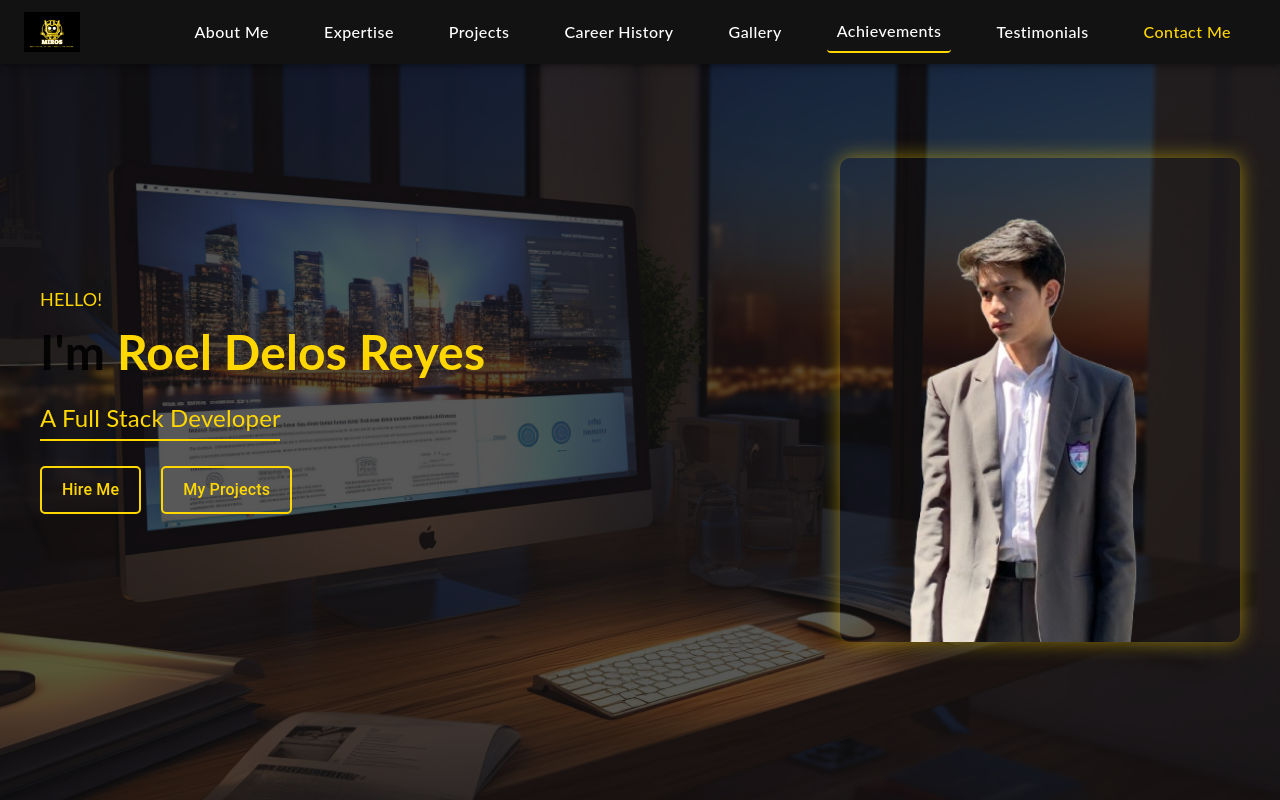
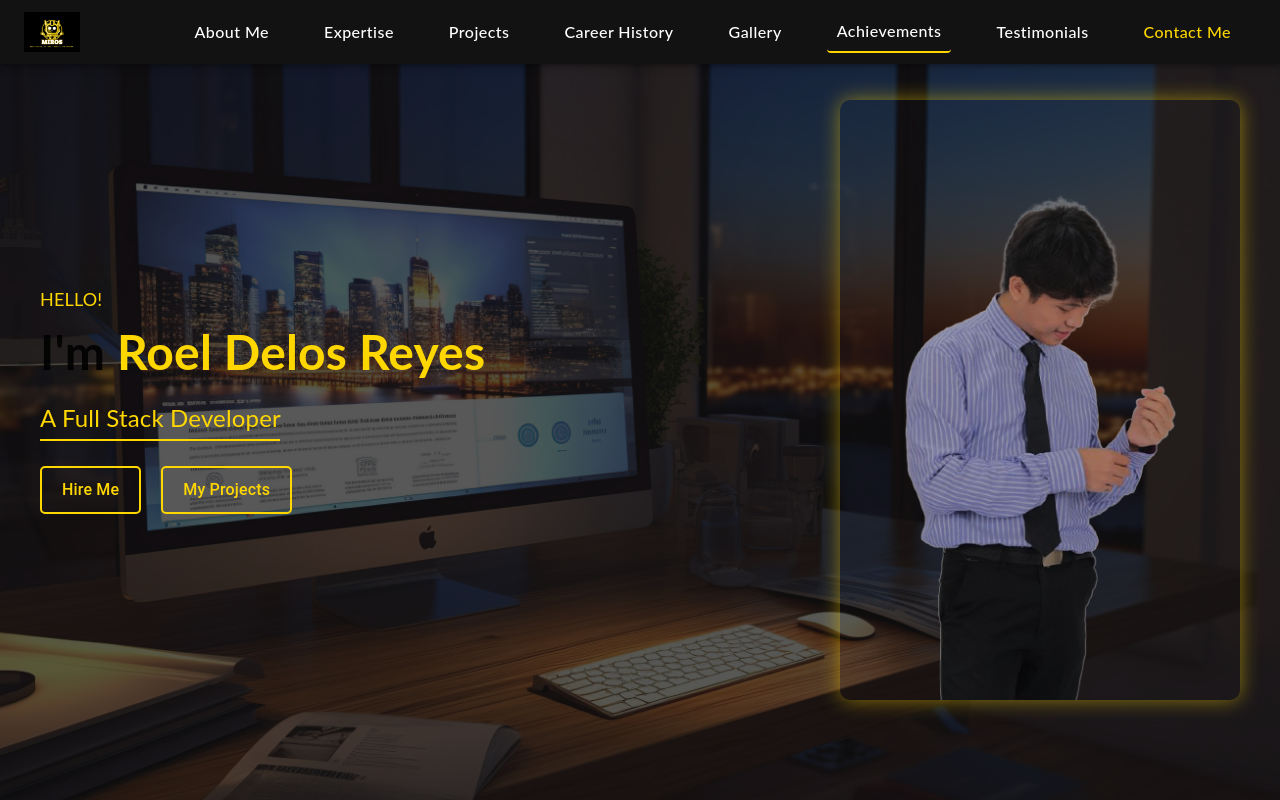
Before and after one commit to leorxdxd/Roelsportfolio, a React (Create React App) app: page / in a window 1280 px wide. Shown: the top 800 px of the page. Built offline with nearby package versions, Linux system fonts and the light colour scheme.

Commit message:
Update Main.tsx

```diff
--- a/src/components/Main.tsx
+++ b/src/components/Main.tsx
@@ -1,13 +1,12 @@
 import React, { useState, useEffect } from "react";
 import profileImage1 from '../assets/images/1.png'; // Import the first image
-import profileImage2 from '../assets/images/2.png'; // Import the first image
-import profileImage3 from '../assets/images/new2.png'; // Import the second image
+import profileImage2 from '../assets/images/2.png'; // Import the second image
 import backgroundImage from '../assets/images/background1.jpg'; // Import the background image
 import '../assets/styles/Main.scss';
 
 function Main() {
   const [currentImage, setCurrentImage] = useState(0); // State to track the current image
-  const images = [profileImage1, profileImage2, profileImage3]; // Array of images
+  const images = [profileImage1, profileImage2]; // Array of images (removed profileImage3)
 
   useEffect(() => {
     const interval = setInterval(() => {
```
